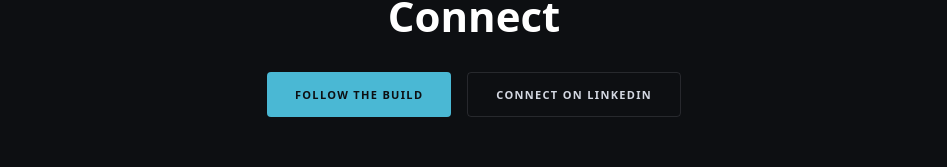
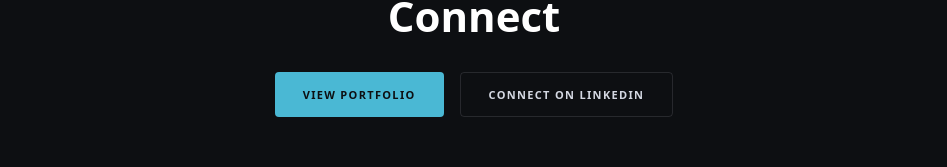
Before and after one commit to blendedpages-bq/pulse-pm, a React (Vite) app: page /about in a window 1280 px wide. Shown: the part 2435-2602 px from the top of the page, without its empty margins (166-1113 px from the left). Built offline with nearby package versions, Linux system fonts and the light colour scheme.

Commit message:
fix: update About page link from build to portfolio

```diff
--- a/src/pages/About.jsx
+++ b/src/pages/About.jsx
@@ -154,7 +154,7 @@
               Connect
             </h2>
             <div style={{ display: 'flex', gap: '16px', justifyContent: 'center', flexWrap: 'wrap' }}>
-              <a href="/build" className="btn-primary">Follow the Build</a>
+              <a href="/portfolio" className="btn-primary">View Portfolio</a>
 
                 <a href="https://www.linkedin.com/in/jarrethayes/"
                 target="_blank"
```
